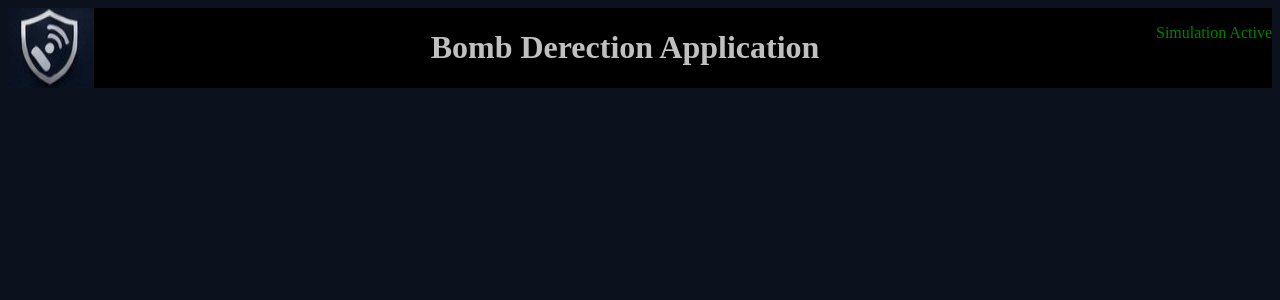
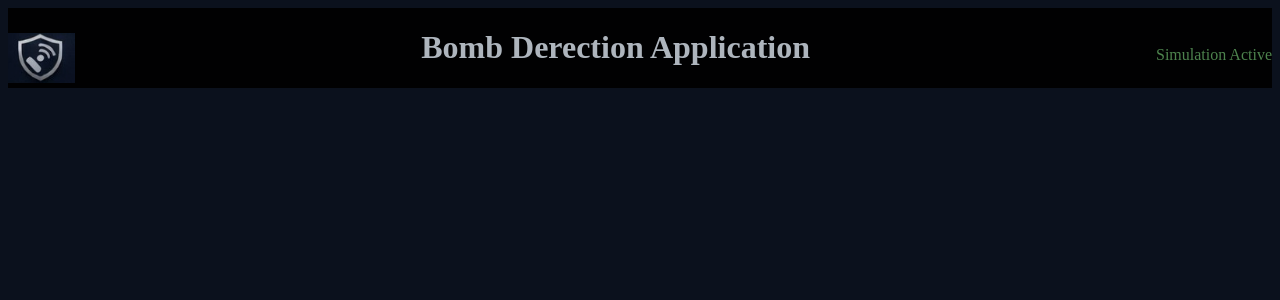
Before and after one commit to menachemhershkop/riact-github, a React (Vite) app: page / in a window 1280 px wide. Shown: the top 300 px of the page. Built offline with nearby package versions, Linux system fonts and the light colour scheme.

Commit message:
simpale desigen

```diff
--- a/src/App.css
+++ b/src/App.css
@@ -1,14 +1,20 @@
 body{
   background: #0b111d;
+  color: #c0c7cf;
 }
 .head{
   background: black;
   display: flex;
   justify-content: space-between;
+
+  opacity: 90%;
 }
-.head h1{
-  color: silver;
+
+.head p{
+  color: #559053;
+  margin-top: 3%;
 }
-.head p{
-  color: green;
+.head img{
+  height: 50px;
+  margin-top: 2%;
 }
```
